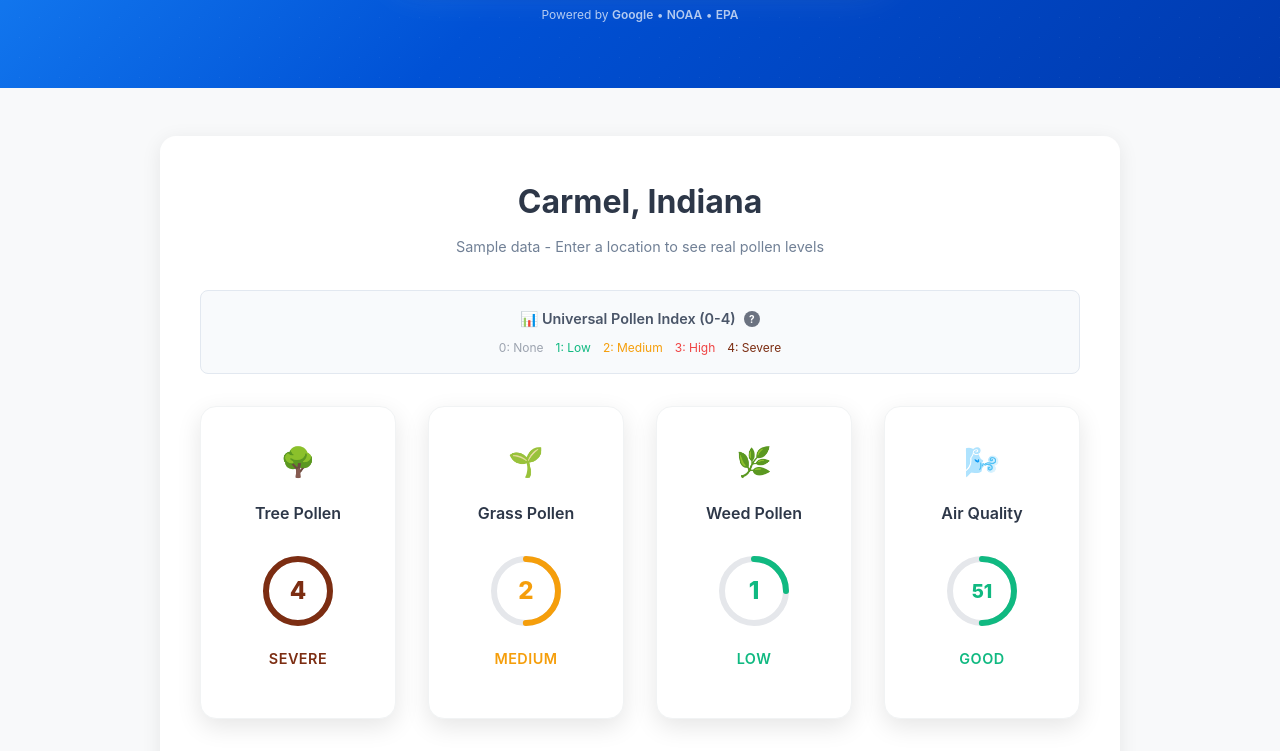
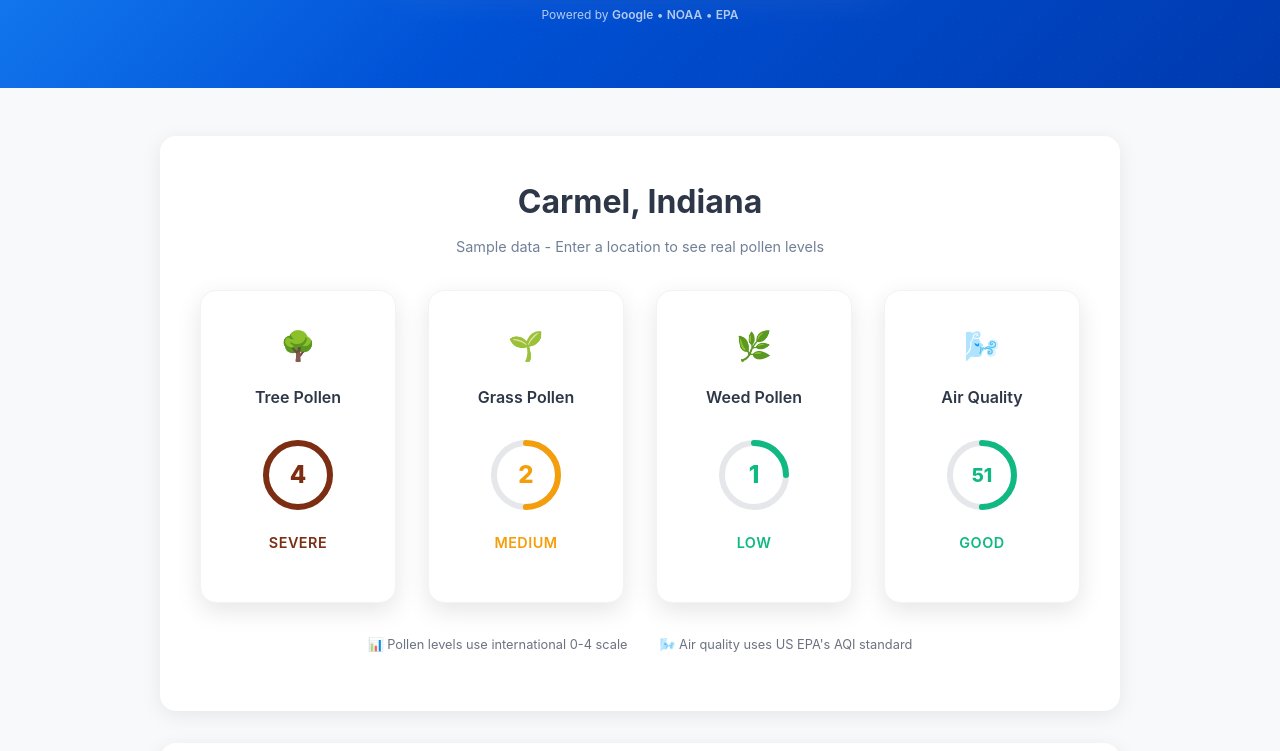
Before and after one commit to shwnhll/mypollenpal, a Next.js app: page / in a window 1280 px wide. Shown: the part 362-1113 px from the top of the page. Built offline with nearby package versions, Linux system fonts and the light colour scheme.

Commit message:
Update page.tsx

```diff
--- a/app/page.tsx
+++ b/app/page.tsx
@@ -643,60 +643,6 @@ const updateForecast = (forecast: any[]) => {
               </p>
             </div>
 
-{/* Scale indicator */}
-<div style={{
-  background: '#f8fafc',
-  padding: '1rem',
-  borderRadius: '8px',
-  textAlign: 'center',
-  marginBottom: '2rem',
-  border: '1px solid #e2e8f0'
-}}>
-  <div style={{
-    display: 'flex',
-    alignItems: 'center',
-    justifyContent: 'center',
-    gap: '0.5rem',
-    fontSize: '0.9rem',
-    fontWeight: '600',
-    color: '#4a5568',
-    marginBottom: '0.5rem'
-  }}>
-    📊 Universal Pollen Index (0-4)
-    <span
-      style={{
-        width: '16px',
-        height: '16px',
-        borderRadius: '50%',
-        background: '#6b7280',
-        color: 'white',
-        display: 'flex',
-        alignItems: 'center',
-        justifyContent: 'center',
-        fontSize: '10px',
-        fontWeight: 'bold',
-        cursor: 'help'
-      }}
-      title="Standardized scale used globally by health organizations to measure pollen levels and allergy risk"
-      onClick={() => alert('Universal Pollen Index (0-4):\n\n0: None - No pollen detected\n1: Low - Minimal allergy risk\n2: Medium - Moderate allergy symptoms possible\n3: High - Significant allergy symptoms likely\n4: Severe - Very high allergy risk, stay indoors if possible\n\nThis standardized scale is used globally by health organizations to measure pollen levels and allergy risk.')}
-    >?</span>
-  </div>
-  <div style={{
-    display: 'flex',
-    justifyContent: 'center',
-    gap: '0.75rem',
-    flexWrap: 'wrap',
-    fontSize: '0.75rem',
-    color: '#6b7280'
-  }}>
-    <span style={{ color: '#9ca3af' }}>0: None</span>
-    <span style={{ color: '#10b981' }}>1: Low</span>
-    <span style={{ color: '#f59e0b' }}>2: Medium</span>
-    <span style={{ color: '#ef4444' }}>3: High</span>
-    <span style={{ color: '#7c2d12' }}>4: Severe</span>
-  </div>
-</div>
-
 <div style={{
   display: 'grid',
   gridTemplateColumns: 'repeat(4, 1fr)',
@@ -935,7 +881,25 @@ const updateForecast = (forecast: any[]) => {
     </div>
   </div>
 </div>
+
+            {/* Scale explanation */}
+<div style={{
+  textAlign: 'center',
+  fontSize: '0.8rem',
+  color: '#6b7280',
+  marginTop: '1.5rem',
+  marginBottom: '1rem',
+  display: 'flex',
+  justifyContent: 'center',
+  gap: '2rem',
+  flexWrap: 'wrap'
+}}>
+  <div>📊 Pollen levels use international 0-4 scale</div>
+  <div>🌬️ Air quality uses US EPA's AQI standard</div>
+</div>
+
             {/* Overall advice section with inline email signup */}
+            {hasSearched && (
             <div style={{
               background: '#f8fafc',
               padding: '1.5rem',
@@ -1032,6 +996,7 @@ const updateForecast = (forecast: any[]) => {
                 </div>
               </div>
             </div>
+  )}
 
             {/* 5-Day Forecast - only show after search */}
             {hasSearched && (
```
